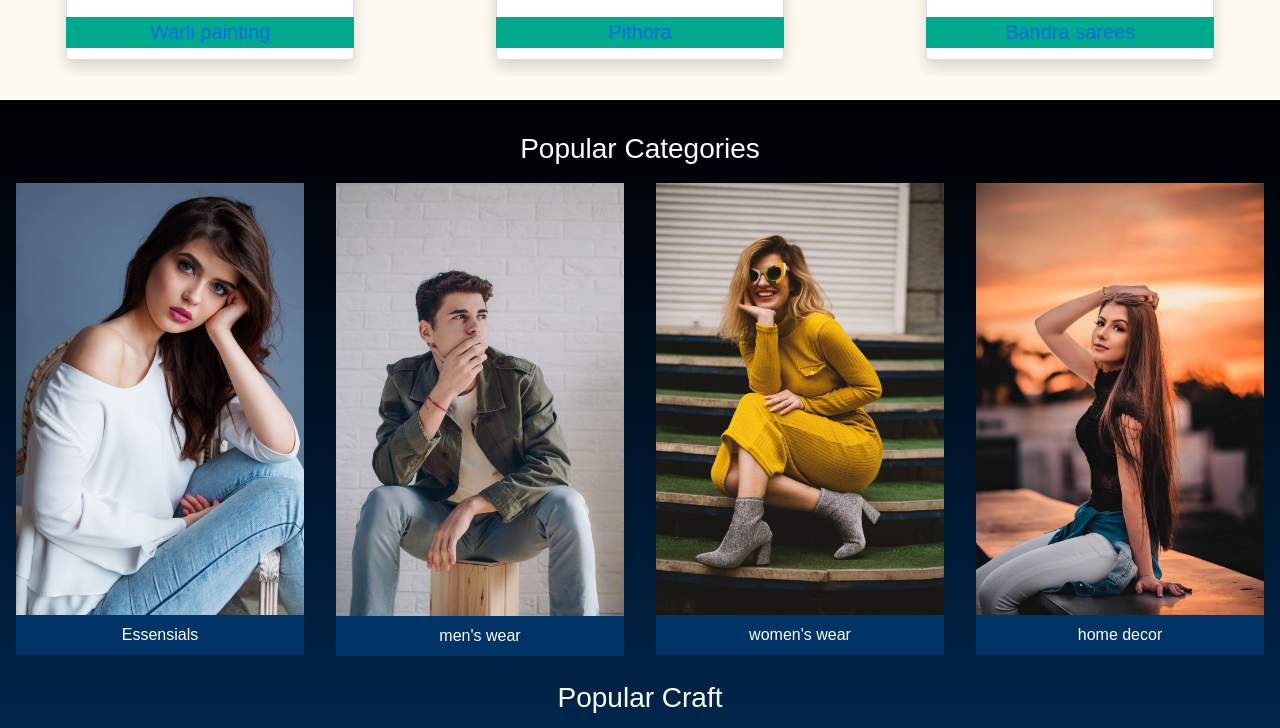
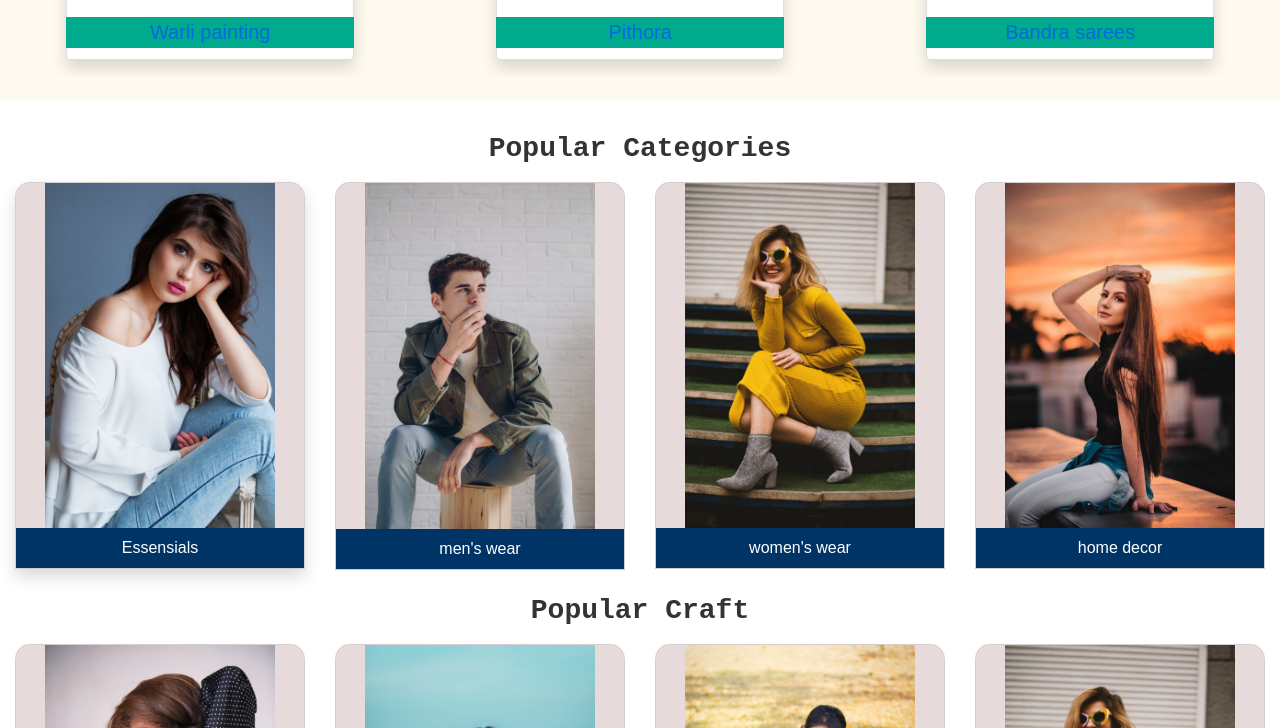
Before and after one commit to aj761774/online-store, a plain HTML site: page index.html in a window 1280 px wide. Shown: the part 874-1602 px from the top of the page. Drawn offline with nearby package versions, Linux system fonts and the light colour scheme.

Commit message:
card and background updated

```diff
--- a/css/style.css
+++ b/css/style.css
@@ -1,12 +1,7 @@
 html{
   scroll-behavior: smooth;
 }
-/* body */
- body{
-  /* background-color: #ffbf0040; */
-/* background-image: linear-gradient(to right,#036,#000); */
 
-}
 /* loading */
 #loading{
  width: 100%;
@@ -633,8 +628,9 @@ font-weight: bolder;
   font-family: sans-serif;
   text-align: center;
   text-transform: capitalize;
-  color:white;
-/* background-image:linear-gradient(to right,#036,#000); */
+  font-weight: bolder;
+  font-family: 'Courier New', Courier, monospace;
+  color: #333;
   padding:0.5rem 0;
 }
 .popular-subtitle{
@@ -644,12 +640,14 @@ font-weight: bolder;
 }
 .product-layout{
 
-  font-family: sans-serif;
-  text-align: center;
-  border: 1px solid #00000010;
-  /* overflow: hidden; */
-  position: relative;
-  z-index: 1;
+font-family: sans-serif;
+text-align: center;
+border: 1px solid #00000010;
+ background-color:rgb(231, 218, 218);
+border-top-left-radius: 15px;
+border-top-right-radius: 15px;
+position: relative;
+z-index: 1;
   margin-bottom: 1rem;
 }
 .product-layout .product-image{
@@ -657,8 +655,9 @@ font-weight: bolder;
   transition: all 0.3s ease 0s;
   }
   .product-layout .product-image img{
-    width: 100%;
+    width: 80%;
     height:auto;
+    margin:0 auto ;
   }
   .product-layout .pic-1{
   opacity: 1;
--- a/index.html
+++ b/index.html
@@ -481,13 +481,14 @@
 
 
 <!-- product new style -->
-<div class="container-fluid" style="padding-top:1.5rem;background-image: linear-gradient(to bottom,#000,#036,#000);">
+<div class="container-fluid " style="padding-top:1.5rem;">
 
   <h3 class="popular-title">popular categories</h3>
   <div class="row">
 
     <div class="col-lg-3 col-md-6 col-sm-6 col-6">
-        <div class="product-layout">
+
+        <div class="product-layout shadow">
       <div class="product-image">
         <img class="pic-1" src="img/img1.jpeg" alt="">
         <img class="pic-2" src="img/img2.jpeg" alt="">
@@ -497,6 +498,7 @@
       </div>
   <p class="title">Essensials</p>
     </div>
+
     </div>
 
     <div class="col-lg-3 col-md-6 col-sm-6 col-6">
```
Also changed, not shown: product-description.html (+2 -2 lines).
